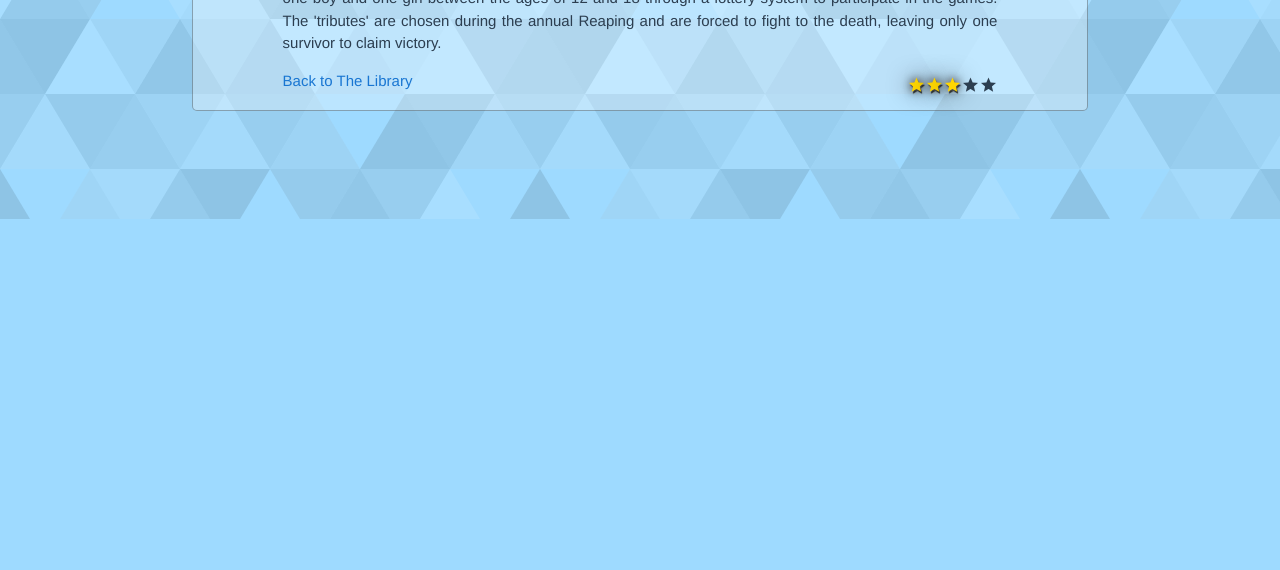
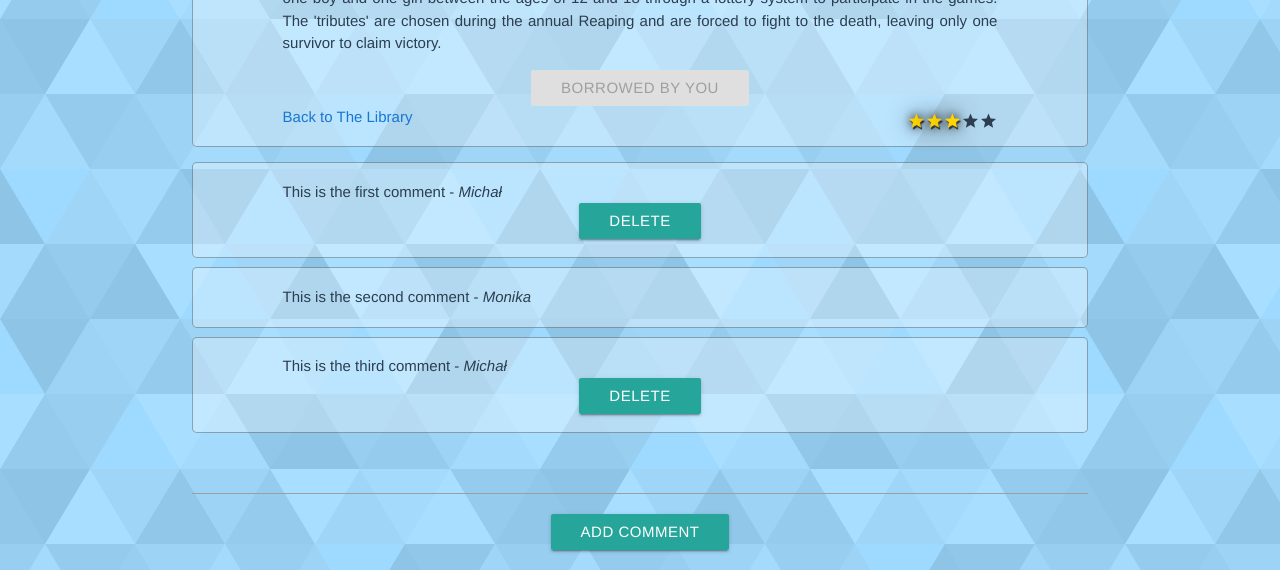
Before and after one commit to Michal-Kozlowski/library-with-api, an Angular app: page /library/1 in a window 1280 px wide. Shown: the part 581-1151 px from the top of the page. Before the commit the page ends 800 px from the top, so only its background shows below. Built offline with nearby package versions, Linux system fonts and the light colour scheme.

Commit message:
book component fully functional

```diff
--- a/src/app/book/book.component.html
+++ b/src/app/book/book.component.html
@@ -6,39 +6,32 @@
       <span class="author">{{book.author}}</span>
     </p>
     <p class="description">{{book.description}}</p>
-    <button class="waves-effect waves-light btn" *ngIf="book.borrowedBy === ''">Borrow</button>
-    <!-- <button class="waves-effect waves-light btn" *ngIf="book.borrowedBy === ''" @click.prevent="borrow(book)">Borrow</button> -->
-    <!-- <button class="waves-effect waves-light btn disabled" v-if="book.borrowedBy === logged.name && book.borrowedBy !== ''">Borrowed by You</button> -->
-    <!-- <button class="waves-effect waves-light btn disabled" v-if="book.borrowedBy !== '' && book.borrowedBy !== logged.name">Borrowed</button> -->
-
+    <button class="waves-effect waves-light btn" *ngIf="book.borrowedBy === ''" (click)="borrow()">Borrow</button>
+    <button class="waves-effect waves-light btn disabled" *ngIf="book.borrowedBy === data.logged.name && book.borrowedBy !== ''">Borrowed by You</button>
+    <button class="waves-effect waves-light btn disabled" *ngIf="book.borrowedBy !== '' && book.borrowedBy !== data.logged.name">Borrowed</button>
     <a [routerLink]="['/library']" class="blue-text text-darken-2">Back to The Library</a>
     <div class="right">
+      <!-- in mouseover and mouseleave "1" is there to reuse the function from library component (from DataService)-->
       <i
         *ngFor="let star of numberOfStars(5); let index = index"
-        (mouseover)="starsHover(index, book.id)"
-        (mouseleave)="starsLeave(index, book.id)"
-        [class.rate]="index < rating(book)"
-
+        (mouseover)="data.starsHover(index, 1)"
+        (mouseleave)="data.starsLeave(index, 1)"
+        [class.rate]="index < rating()"
+        (click)="data.starRate(index, book)"
         class="material-icons">star
       </i>
-      <!-- <i
-        v-for="(star, index) in 5"
-        @mouseover="starsHover(index)"
-        @mouseleave="starsLeave(index)"
-        @click="rate(index)"
-        :class="{rate:index < Math.round(books[id].rate.sum/books[id].rate.voters.length)}"
-        class="material-icons">star
-      </i> -->
     </div>
   </div>
-  <!-- <ul>
-    <li class="comment" v-for="(comment, index) in comments" v-if="match_id(comment)">
-      {{comment.text}} - <span class="author">{{comment.author}}</span>
-      <button v-if="logged.name === comment.author" @click="deleteComment(index)" class="waves-effect waves-light btn">delete</button>
-    </li>
+  <ul>
+    <ng-container *ngFor="let comment of data.comments; let index = index">
+      <li class="comment" *ngIf="match_id(comment)">
+        {{comment.text}} - <span class="author">{{comment.author}}</span>
+        <button *ngIf="data.logged.name === comment.author" (click)="deleteComment(index)" class="waves-effect waves-light btn">delete</button>
+      </li>
+    </ng-container>
   </ul>
-  <form v-show="logged.name !== ''">
-    <input type="text" name="comment" v-model="comment">
-    <button class="waves-effect waves-light btn" @click.prevent="addComment()">Add comment</button>
-  </form> -->
+  <form *ngIf="data.logged.name !== ''">
+    <input type="text" name="comment" [(ngModel)]="comment">
+    <button class="waves-effect waves-light btn" (click)="addComment()">Add comment</button>
+  </form>
 </div>
--- a/src/app/book/book.component.ts
+++ b/src/app/book/book.component.ts
@@ -10,20 +10,39 @@ import { DataService } from '../data/data.service';
   styleUrls: ['./book.component.css']
 })
 export class BookComponent implements OnInit {
-  book: Book;
+  id = +this._route.snapshot.paramMap.get('id');
+  book: Book = this.data.books[this.id-1];
+
+  comment: string = '';
 
   numberOfStars(stars: number) {
     return Array.from(Array(stars), (_,x) => x);
   }
 
-  rating(book) {
-    return Math.round(book.rate.sum/book.rate.voters.length);
+  rating() {
+    return Math.round(this.book.rate.sum/this.book.rate.voters.length);
+  }
+
+  borrow() {
+    this.book.borrowedBy = this.data.logged.name;
+  }
+
+  match_id(comment) {
+    return comment.bookID == this.id;
+  }
+
+  addComment() {
+    this.data.comments.push({bookID: this.id, text: this.comment , author: this.data.logged.name});
+    this.comment = '';
+  }
+
+  deleteComment(index) {
+    this.data.comments.splice(index, 1);
   }
 
   constructor(private _route: ActivatedRoute, private data:DataService) { }
 
   ngOnInit() {
-    let id = +this._route.snapshot.paramMap.get('id');
-    this.book = this.data.books[id-1];
+
   }
 }
--- a/src/app/data/data.service.ts
+++ b/src/app/data/data.service.ts
@@ -25,6 +25,34 @@ export class DataService {
     this.books[vote.id].rate.voters.push(this.logged.name);
   }
 
+  starsHover(index, id) {
+    for(let i:number = 0; i<=index; i++) {
+      document.querySelectorAll("i")[(5*(id-1))+index-i].classList.add('starHover');
+    }
+  }
+
+  starsLeave(index, id) {
+    for(let i:number = 0; i<=index; i++) {
+      document.querySelectorAll("i")[(5*(id-1))+index-i].classList.remove('starHover');
+    }
+  }
+
+  starRate(index, book) {
+    if(this.logged.name){
+      if(!this.books[book.id-1].rate.voters.includes(this.logged.name)) {
+        const vote = {
+          value: index,
+          id: book.id-1
+        }
+        this.rate(vote);
+      } else {
+        alert("You have already rated this book!");
+      }
+    } else {
+      alert("You have to log in to do that!");
+    }
+  }
+
   constructor() { }
 
 }
--- a/src/app/library/library.component.html
+++ b/src/app/library/library.component.html
@@ -11,10 +11,10 @@
       <li class="col s6 m4 l3" *ngIf="matchName(book) || matchAuthor(book)">
         <p><i
           *ngFor="let star of numberOfStars(5); let index = index"
-          (mouseover)="starsHover(index, book.id)"
-          (mouseleave)="starsLeave(index, book.id)"
+          (mouseover)="data.starsHover(index, book.id)"
+          (mouseleave)="data.starsLeave(index, book.id)"
           [class.rate]="index < rating(book)"
-          (click)="rate(index, book)"
+          (click)="data.starRate(index, book)"
           class="material-icons">star
         </i></p>
         <a [routerLink]="['/library', book.id]">
--- a/src/app/library/library.component.ts
+++ b/src/app/library/library.component.ts
@@ -24,36 +24,8 @@ export class LibraryComponent implements OnInit {
     return book.author.toLowerCase().includes(this.search.toLowerCase());
   }
 
-  starsHover(index, id) {
-    for(let i:number = 0; i<=index; i++) {
-      document.querySelectorAll("i")[(5*(id-1))+index-i].classList.add('starHover');
-    }
-  }
-
-  starsLeave(index, id) {
-    for(let i:number = 0; i<=index; i++) {
-      document.querySelectorAll("i")[(5*(id-1))+index-i].classList.remove('starHover');
-    }
-  }
-
   rating(book) {
     return Math.round(book.rate.sum/book.rate.voters.length);
-  }
-
-  rate(index, book) {
-    if(this.data.logged.name){
-      if(!this.books[book.id-1].rate.voters.includes(this.data.logged.name)) {
-        const vote = {
-          value: index,
-          id: book.id-1
-        }
-        this.data.rate(vote);
-      } else {
-        alert("You have already rated this book!");
-      }
-    } else {
-      alert("You have to log in to do that!");
-    }
   }
 
   constructor(private data:DataService) { }
```
